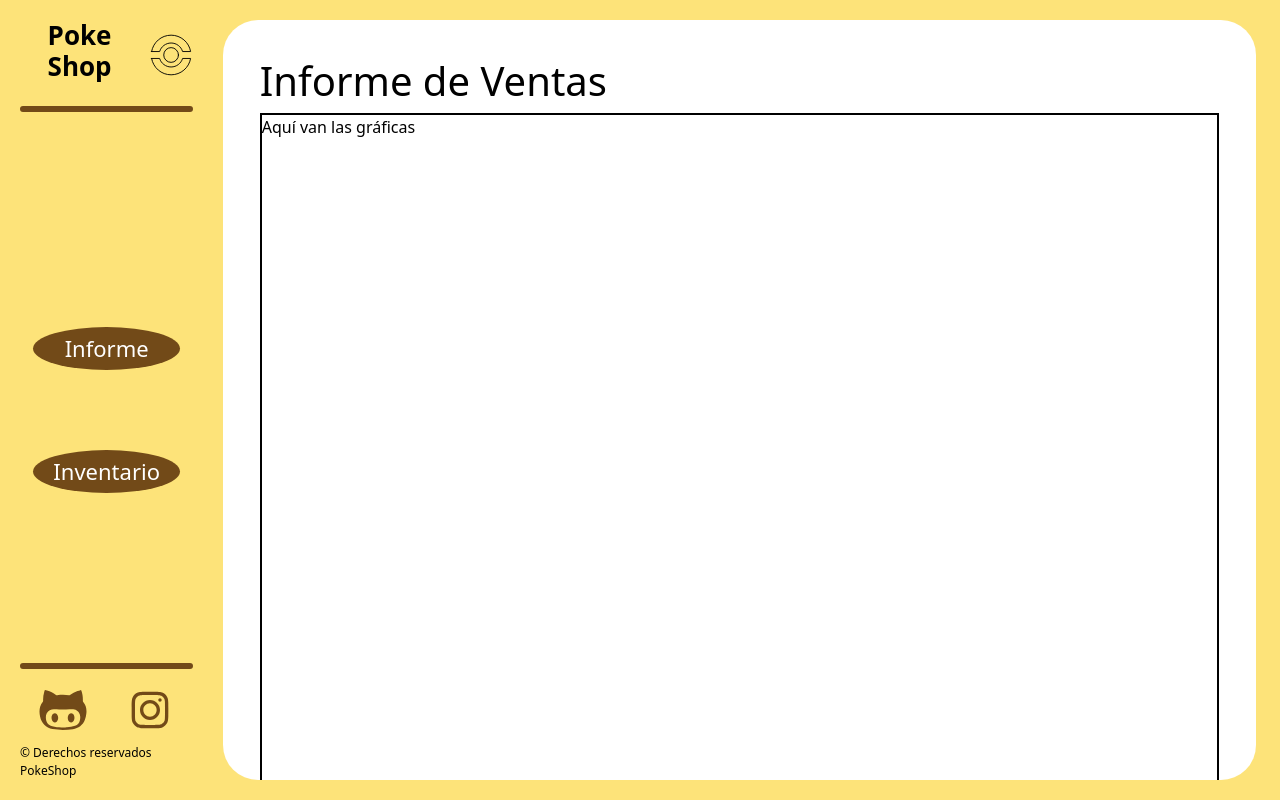
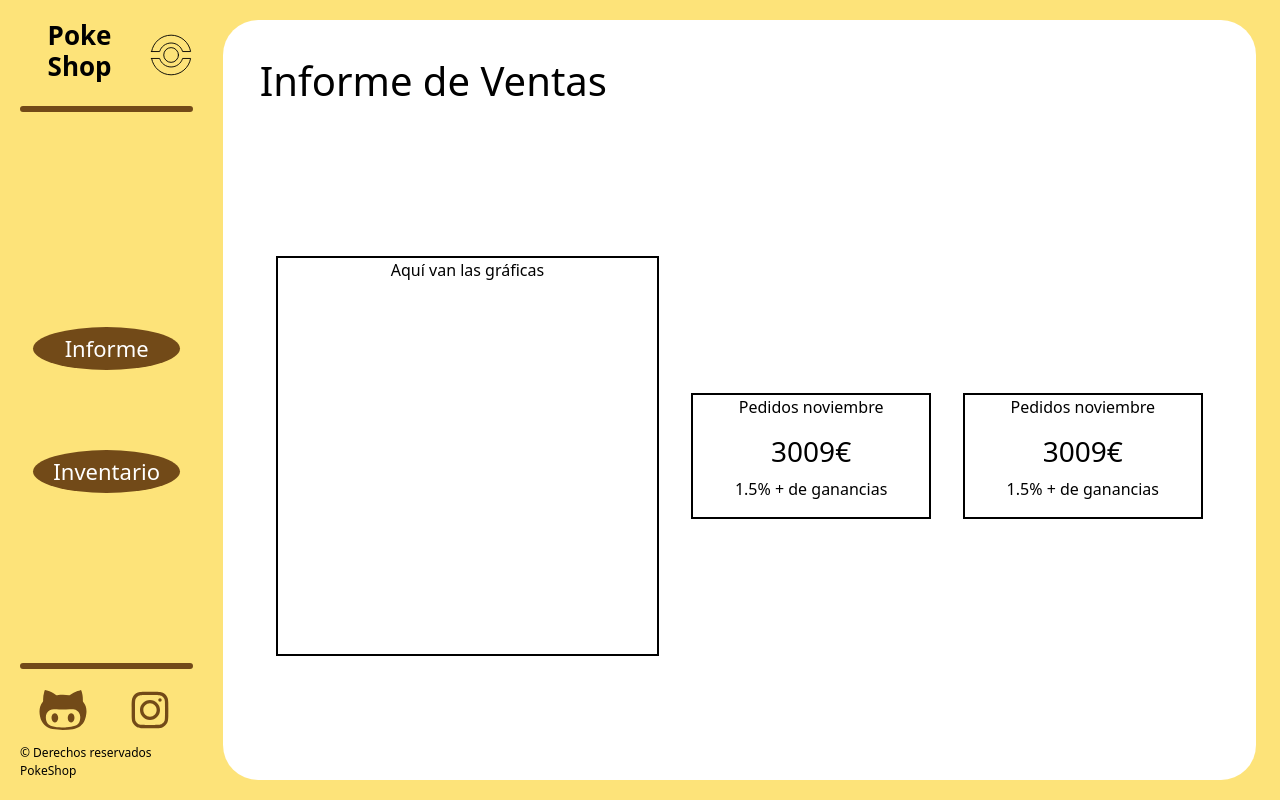
Before and after one commit to KokorikoFC/PokeShop, a Svelte app: page / in a window 1280 px wide. Built offline with nearby package versions, Linux system fonts and the light colour scheme.

Commit message:
Mejorar el diseño de informes con nuevas clases CSS para una mejor presentación

```diff
--- a/src/App.svelte
+++ b/src/App.svelte
@@ -1,7 +1,7 @@
 <script>
-    import svelteLogo from "./assets/svelte.svg";
+    //import svelteLogo from "./assets/svelte.svg";
     import { Router, Route } from "svelte-routing";
-    import viteLogo from "/vite.svg";
+    //import viteLogo from "/vite.svg";
     import Productos from "./paginas/products.svelte";
     import Informes from "./paginas/informes.svelte";
     import Sidebar from "./lib/Sidebar.svelte";
--- a/src/paginas/informes.svelte
+++ b/src/paginas/informes.svelte
@@ -8,9 +8,31 @@
         background-color: beige;
         padding: 3%;
     }
+    .cuadrados {
+        display: flex;
+        flex-direction: row;
+        /* justify-content: space-around; */
+        text-align: center;
+        align-items: flex-start;
+        height: 100%;
+    }
     .graficas {
-        width: 100%;
+        height: auto;
+        width: 40%;
         border: 2px solid black;
+    }
+    .pedidos {
+        height: auto;
+        width: 25%;
+        border: 2px solid black;
+        margin: 20px;
+    }
+    .gastos{
+        height: auto;
+        width: 40%;
+        border: 2px solid black;
+        text-align: center;
+        margin: 20px;
     }
     @media (min-width: 992px) {
         main {
@@ -21,10 +43,30 @@
             border-radius: 35px;
 
         }
+        .cuadrados{
+            display: flex;
+            flex-direction: row;
+            justify-content: space-around;
+            text-align: center;
+            align-items: center;
+            height: 100%;
+        }
         .graficas {
-            height: 200vh;
+            height: 50vh;
             background-color: rgb(255, 255, 255);
-            margin: 0 auto;
+            margin: 0 /*auto*/;
+            border: 2px solid black;
+        }
+        .pedidos {
+            height: max-content;
+            background-color: rgb(255, 255, 255);
+            margin: 0 /*auto*/;
+            border: 2px solid black;
+        }
+        .gastos {
+            height: 30vh;
+            background-color: rgb(255, 255, 255);
+            margin: 0 /*auto*/;
             border: 2px solid black;
         }
 
@@ -43,7 +85,34 @@
 
 <main class={cols}>
     <h1>Informe de Ventas</h1>
-    <div class="graficas">
-        <p>Aquí van las gráficas</p>
+    <div class="cuadrados">
+        <div class="graficas">
+            <p>Aquí van las gráficas</p>
+        </div>
+        <div class="pedidos">
+            <p>Pedidos noviembre</p>
+            <h3>3009€</h3>
+            <p>1.5% + de ganancias</p>
+        </div>
+        <div class="pedidos">
+            <p>Pedidos noviembre</p>
+            <h3>3009€</h3>
+            <p>1.5% + de ganancias</p>
+        </div>
+    </div>
+    <div class="cuadrados">
+        <div class="graficas">
+            <p>Aquí van las gráficas</p>
+        </div>
+        <div class="gastos">
+            <p>Gastos noviembre</p>
+            <h3>3009€</h3>
+            <p>1.5% - de gastos</p>
+        </div>
+        <div class="gastos">
+            <p>Gastos noviembre</p>
+            <h3>3009€</h3>
+            <p>1.5% - de gastos</p>
+        </div>
     </div>
 </main>
```
